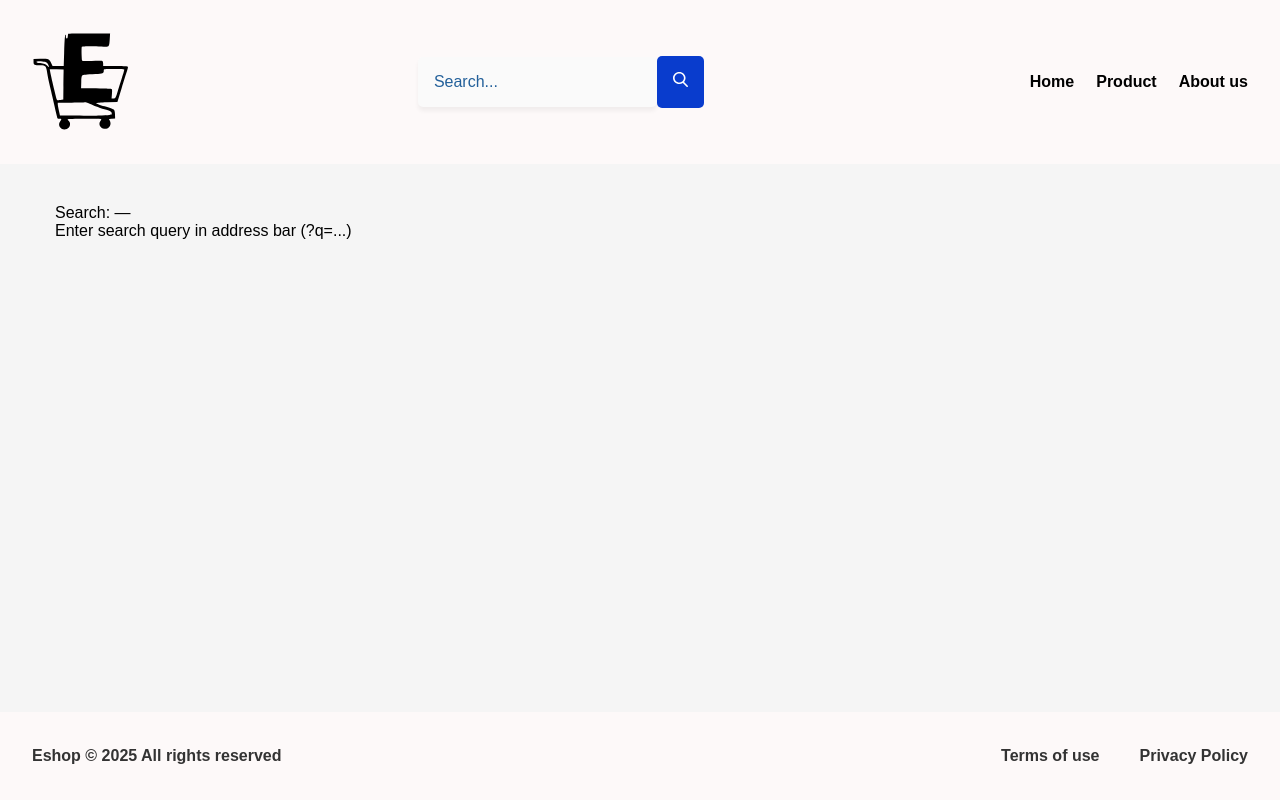
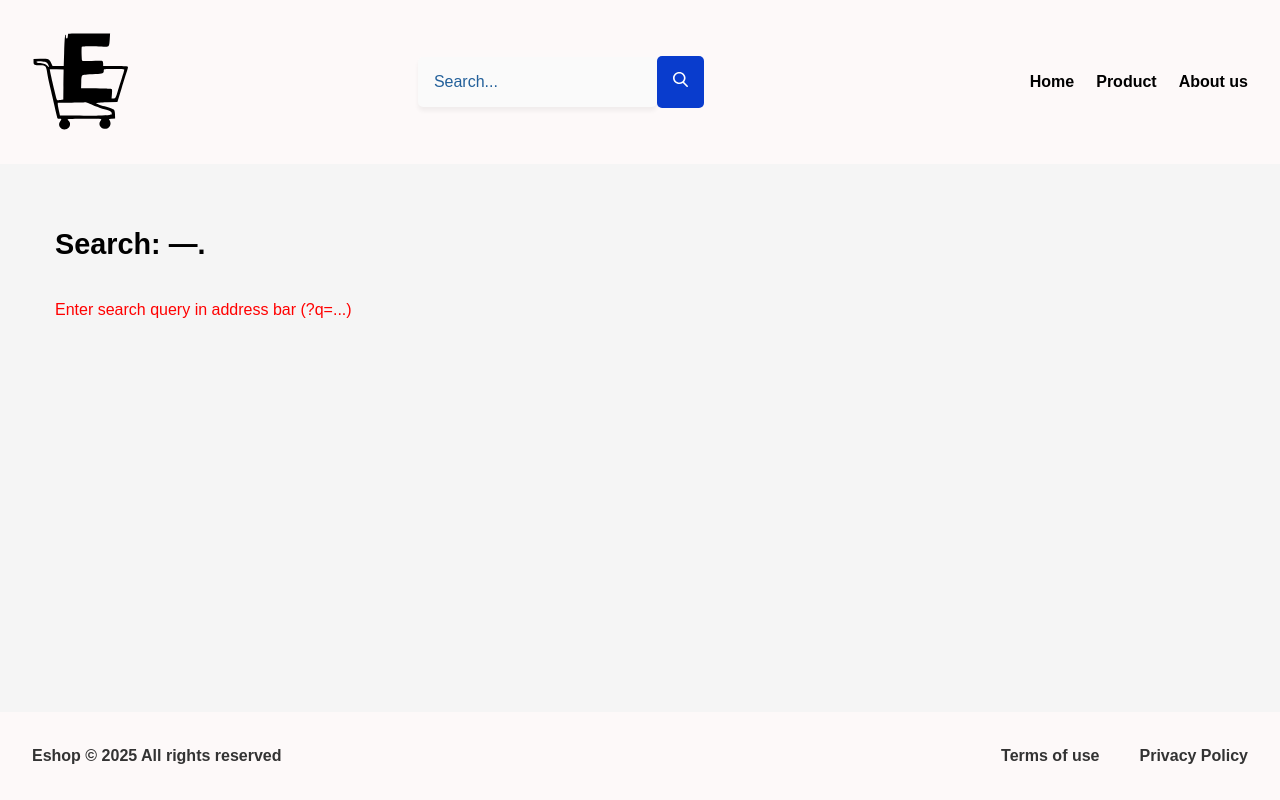
Before and after one commit to Immeo/eshop_next, a Next.js app: page /search in a window 1280 px wide. Built offline with nearby package versions, Linux system fonts and the light colour scheme; no server answers; a web font is replaced by a local one.

Commit message:
35-add css to search page

```diff
--- a/pages/search/index.tsx
+++ b/pages/search/index.tsx
@@ -1,5 +1,3 @@
-'use client';
-
 import { Cards } from '@/components/Cards/Cards';
 import { API } from '@/helpers/api';
 import { IAllProducts } from '@/interfaces/products';
@@ -7,6 +5,7 @@ import { withLayout } from '@/layout/Layout';
 import axios from 'axios';
 import { useSearchParams } from 'next/navigation';
 import { useEffect, useState } from 'react';
+import styles from './search.module.css';
 
 function Search() {
 	const [products, setProducts] = useState<IAllProducts | null>(null);
@@ -15,7 +14,6 @@ function Search() {
 
 	const params = useSearchParams();
 	const search = params.get('q');
-	console.log(`search: ${search}`);
 
 	useEffect(() => {
 		if (!search) {
@@ -58,27 +56,33 @@ function Search() {
 	}, [search]);
 
 	return (
-		<>
-			<div>Search: {search || '—'}</div>
+		<div className={styles.wrapper}>
+			<h2 className={styles.title}>
+				Search: {search || '—'}. {search ? `${products?.limit} results` : ''}
+			</h2>
 
 			{isLoading && <div>Loading...</div>}
 
 			{error && (
-				<div role='alert' style={{ color: 'crimson' }}>
+				<div role='alert' className={styles.error}>
 					{error}
 				</div>
 			)}
 
 			{!isLoading && !error && !search && (
-				<div>Enter search query in address bar (?q=...)</div>
+				<div className={styles.info}>
+					Enter search query in address bar (?q=...)
+				</div>
 			)}
 
 			{!isLoading && !error && search && products && (
 				<Cards products={products} />
 			)}
 
-			{!isLoading && !error && search && !products && <div>Nothing found</div>}
-		</>
+			{!isLoading && !error && search && !products && (
+				<div className={styles.info}>Nothing found</div>
+			)}
+		</div>
 	);
 }
 
--- /dev/null
+++ b/pages/search/search.module.css
@@ -0,0 +1,20 @@
+.wrapper {
+	display: flex;
+	gap: 1rem;
+	flex-direction: column;
+	align-items: start;
+}
+
+.title {
+	font-size: 1.8rem;
+}
+
+.error {
+	font-size: 1rem;
+	color: var(--red);
+}
+
+.info {
+	font-size: 1rem;
+	color: var(--red);
+}
```
